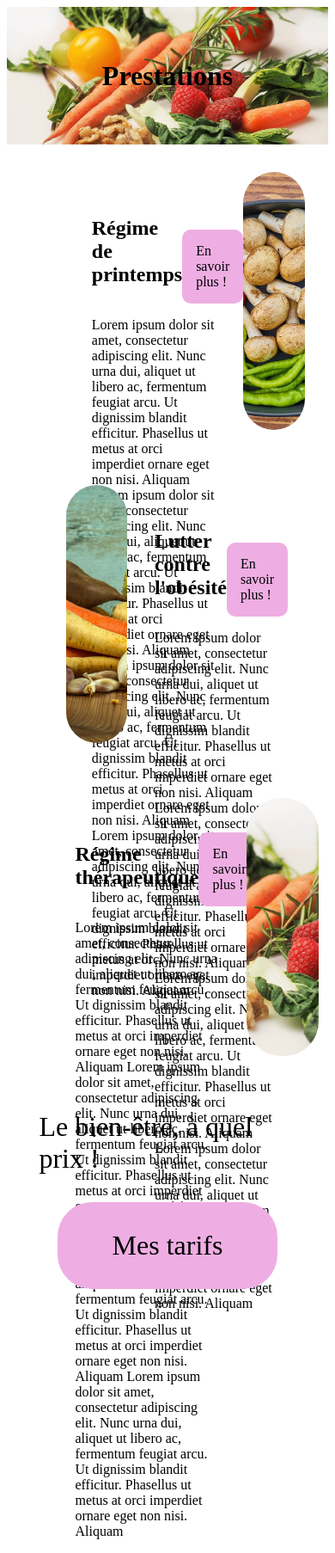
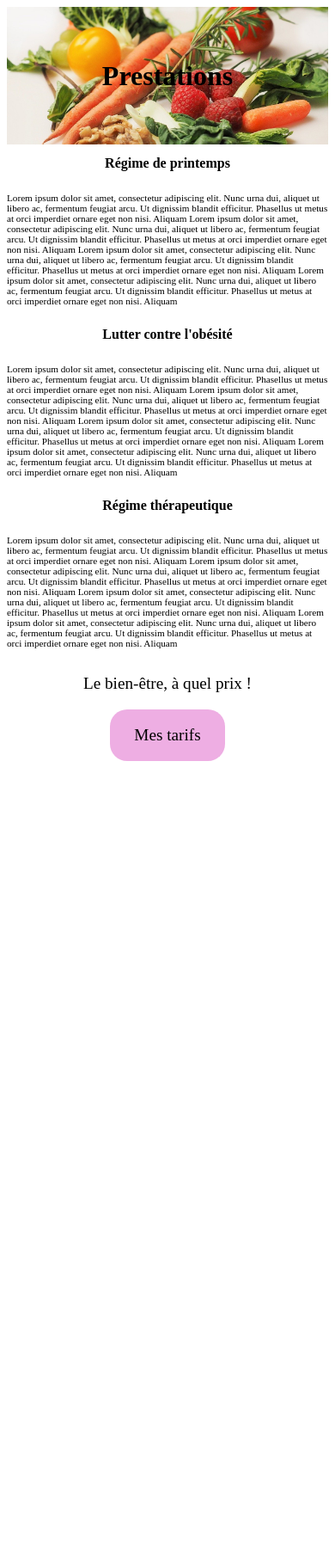
Before and after one commit to furkanKrdmr/Nutrition, a PHP site: page /methodes.html in a window 390 px wide. Shown: the whole page at 86% size. After the commit the page ends 885 px from the top, so only its background shows below. Run offline with PHP 8.4, Linux system fonts and the light colour scheme.

Commit message:
added responsive mobile on css methodes

```diff
--- a/methodes.html
+++ b/methodes.html
@@ -11,7 +11,6 @@
 
     <div class = "methode-title">
         <h1>Prestations</h1>
-        <!-- <img src="img/vegetables-1085063_1280.jpg" alt="image de légumes">  -->
     </div>
 
     <div class = "methode-main-box">
@@ -41,16 +40,12 @@
 
             </div>
 
-            <div class="methode-image1">
-                <!--<img src="img/casserole.jpg" alt="image de plat cuisiné">-->
-            </div>
+            <div class="methode-image1"></div>
 
         </div>
 
         <div class="methode-parag">
-            <div class="methode-image2">
-<!--<img src="img/vegetables-2.jpg" alt="image de plat cuisiné">-->
-            </div>
+            <div class="methode-image2"></div>
 
             <div class = "methode-parag-text">
                 <div class = "methode-parag-text-title">
@@ -102,9 +97,7 @@
                 </div>
             </div>
 
-            <div class="methode-image3">
-               <!-- <img src="img/vegetables.jpg" alt="image de plat cuisiné">-->
-            </div>
+            <div class="methode-image3"></div>
         </div>
 
         <div class = "methode-sentence">
--- a/style.css
+++ b/style.css
@@ -84,7 +84,7 @@
 .methode-parag {
   display: flex;
   flex-direction: row;
-  height: 300px;
+  height: auto;
   margin: 2em;
 }
 
@@ -149,6 +149,44 @@
   padding-right: 1em;
 }
 
-
+@media screen and (max-width: 834px) {
+  .methode-image1 {
+    display: none;
+  }
+  .methode-image2 {
+    display: none;
+  }
+  .methode-image3 {
+    display: none;
+  }
+  .methode-button-plus {
+    display: none;
+  }
+  .parag-text-par {
+    font-size: 0.7em;
+  }
+  h2 {
+    font-size: 1em;
+  }
+  .methode-main-box {
+    width: 100%;
+  }
+  .methode-parag {
+    margin: 0 auto;
+  }
+  .methode-parag-text {
+    padding: 0
+  }
+  .methode-sentence {
+    font-size: 1.2rem;
+  }
+  .methode-button {
+    background-color: rgb(238, 174, 227);
+    border-radius: 20px;
+    font-size: 1.2rem;
+    padding-left: 1.5em;
+    padding-right: 1.5em;
+  }
+}
 
 /* fin page Méthodes */
```
